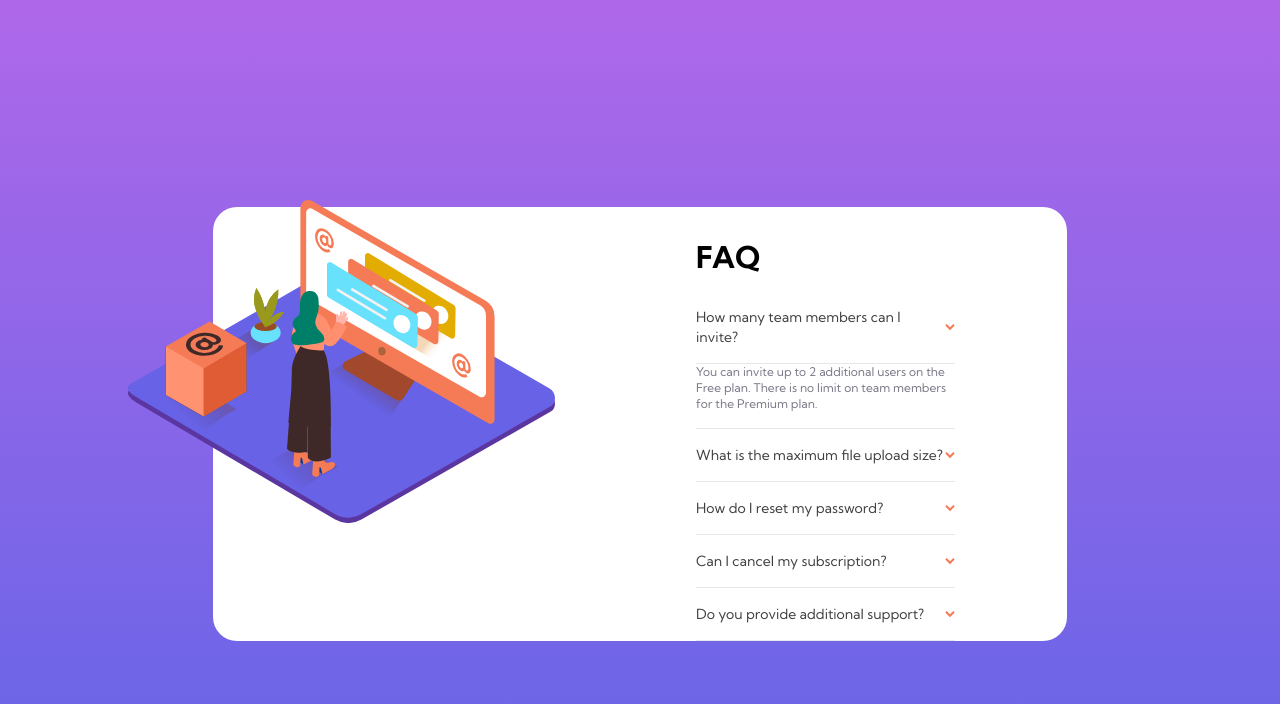
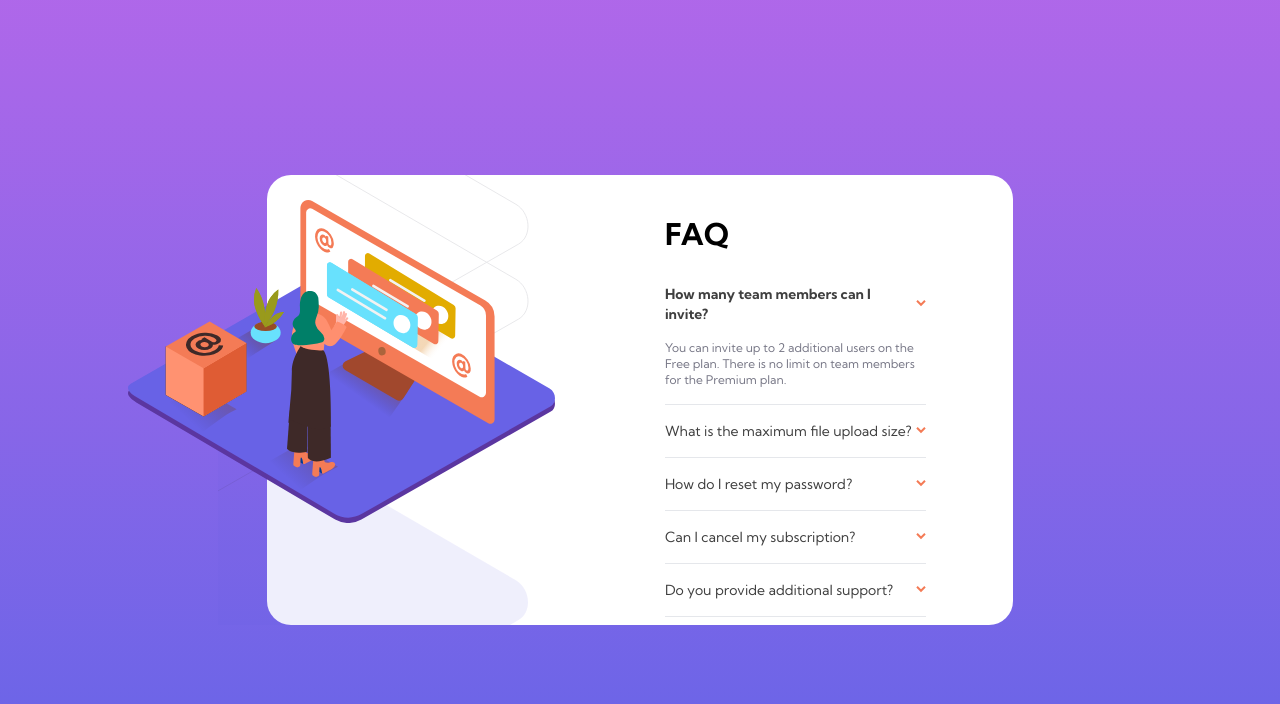
Before and after one commit to Brian-Lin-2/front-end-mentor-FAQ-accordion-card, a React (Vite) app: page / in a window 1280 px wide. Both pictures are taken after a click on the link "How many team members can I invite?". Shown: the top 704 px of the page. Built offline with nearby package versions, Linux system fonts and the light colour scheme.

Commit message:
Add hover states and fix card dimensions

```diff
--- a/src/App.jsx
+++ b/src/App.jsx
@@ -2,7 +2,7 @@ import Card from './Card';
 
 export default function App() {
   return (
-    <div className="bg-gradient-to-b from-soft-violet to-soft-blue font-kumbh-sans min-h-screen flex justify-center items-center pt-20 pb-8">
+    <div className="bg-gradient-to-b from-soft-violet to-soft-blue font-kumbh-sans min-h-screen flex justify-center items-center pt-20 pb-8 sm:py-20">
       <Card>
       </Card>
     </div>
--- a/src/Card.jsx
+++ b/src/Card.jsx
@@ -1,9 +1,6 @@
 import Question from './Question';
-import { useState } from 'react';
 
 export default function Card() {
-  const [active, setActive] = useState('');
-
   const faq = [
     { id: 1,
       question: "How many team members can I invite?",
@@ -23,21 +20,21 @@ export default function Card() {
   ]
 
   return (
-    <div className="bg-white pb-12 pt-24 sm:p-0 my-20 sm:m-0 rounded-3xl flex flex-col sm:flex-row justify-center items-center w-5/6 sm:w-4/6 text-xs bg-mobile-pattern sm:bg-none bg-no-repeat bg-top">
+    <div className="bg-white pb-12 pt-24 sm:p-0 my-20 sm:m-0 rounded-3xl flex flex-col sm:flex-row justify-center items-center w-5/6 sm:w-7/12 sm:h-card text-xs bg-mobile-pattern sm:bg-none bg-no-repeat bg-top">
 
       {/* For desktop state */}
-      <div className="sm:w-1/2 sm:bg-desktop-pattern sm:bg-no-repeat sm:bg-right sm:bg-auto"></div>
+      <div className="sm:w-5/12 sm:-ml-20 sm:mr-20 sm:bg-desktop-pattern sm:bg-no-repeat sm:bg-right sm:bg-auto sm:h-card"></div>
 
       <img className="w-60 absolute top-12 sm:top-1/4 sm:start-32 sm:w-4/12" src="./images/illustration-woman-online-mobile.svg"></img>
 
-      <div className="px-8 sm:pl-14 sm:pr-28 sm:w-1/2">
+      <div className="px-8 sm:pl-14 sm:pr-14 sm:w-1/2">
 
         <h1 className="text-3xl font-bold mt-8 mb-4 text-center sm:text-start">FAQ</h1>
 
         {faq.map(question => {
           return (
             <div key={question.id} className="flex flex-col items-center">
-              <Question id={question.id} question={question.question} answer={question.answer} active={active} setActive={setActive}></Question>
+              <Question question={question.question} answer={question.answer}></Question>
             </div>
           );
         })}
--- a/src/Question.jsx
+++ b/src/Question.jsx
@@ -1,14 +1,22 @@
-export default function Question({ id, question, answer, active, setActive }) {
+import { useState } from 'react';
+
+export default function Question({ question, answer }) {
+  const [active, setActive] = useState(false);
+
+  let text = "flex justify-between items-center border-b w-full py-4 hover:cursor-pointer hover:text-soft-red";
+
+  if (active) {
+    text = "flex justify-between items-center w-full py-4 hover:cursor-pointer hover:text-soft-red font-bold"
+  }
 
   return (
       <>
-        <a id="faq-clicker" className="flex justify-between items-center border-b w-full py-4 hover:cursor-pointer" onClick={() => setActive(id)}>
+        <a id="faq-clicker" className={text} onClick={() => setActive(!active)}>
           <h3 className="text-sm opacity-75">{question}</h3>
           <img src="/images/icon-arrow-down.svg" />
         </a>
 
-        {active === id && <p className="border-b pb-4 text-dark-grayish-blue">{answer}</p>}
-        {active === id && console.log("true")}
+        {active && <p className="border-b pb-4 text-dark-grayish-blue">{answer}</p>}
       </>
   )
 }
--- a/tailwind.config.js
+++ b/tailwind.config.js
@@ -6,6 +6,9 @@ export default {
   ],
   theme: {
     extend: {
+      height: {
+        'card': '450px',
+      },
       backgroundImage: {
         'mobile-pattern': "url('/images/bg-pattern-mobile.svg')",
         'desktop-pattern': "url('/images/bg-pattern-desktop.svg')",
```
